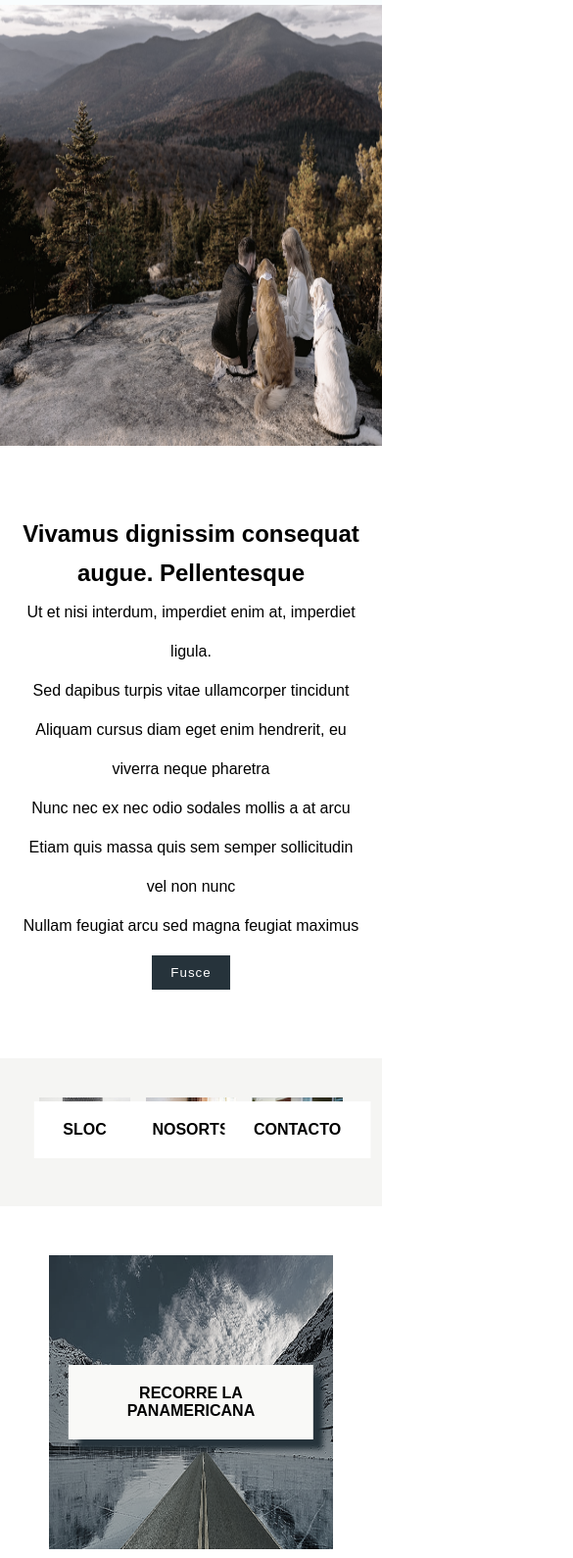
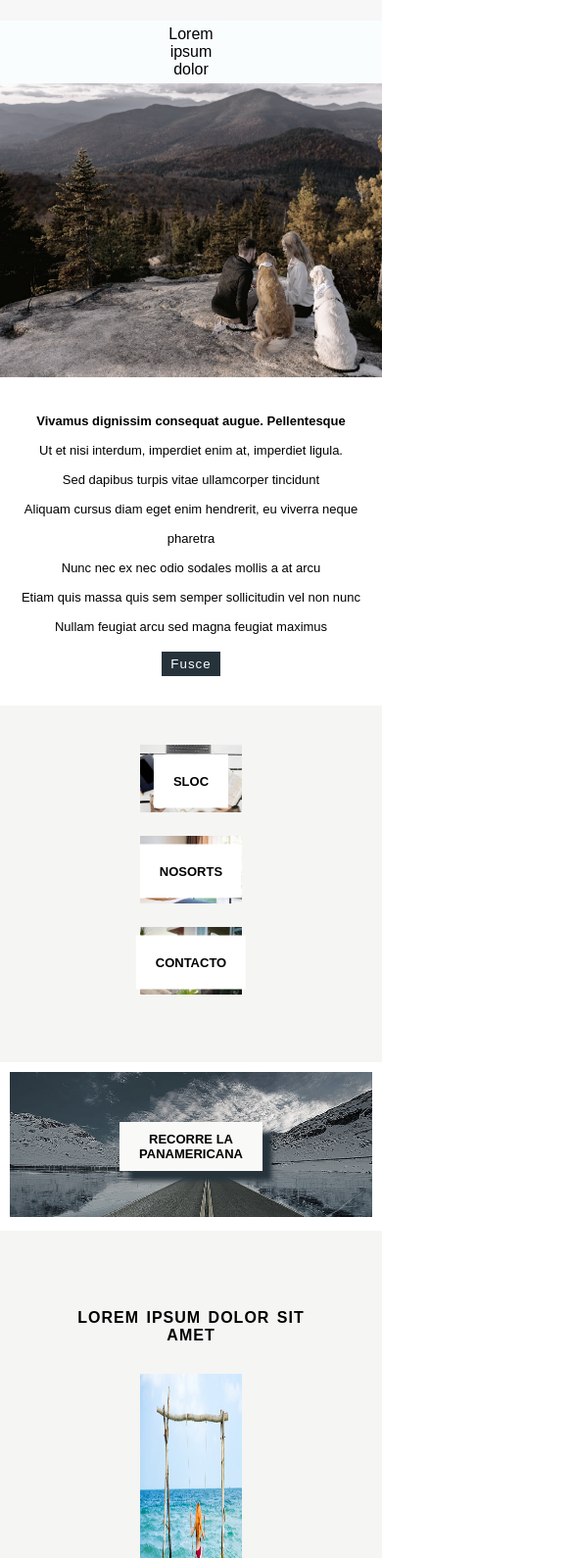
Before and after one commit to mohittaneja156/InternshipTask, a plain HTML site: page Intern/index.html in a window 390 px wide. Shown: the part 221-1811 px from the top of the page at 98% size, 585 px wide, since content can reach past the window. Drawn offline with Linux system fonts and the light colour scheme.

Commit message:
Responsive CSS

```diff
--- a/Intern/style.css
+++ b/Intern/style.css
@@ -1,3 +1,5 @@
+/* Basic styles remain unchanged */
+
 body{
 	margin: 0px;
 	padding: 0px;
@@ -30,7 +32,6 @@ li a{
 .logo{
 	width: 100%;
 	height: 150px;
-
 	background-color: #f7f7f7;
 	overflow: hidden;
 	align-items: center;
@@ -40,14 +41,12 @@ li a{
 	overflow: hidden;
 	height: 50%;
 	margin-top: 37.5px;
-
 }
 .main1 img{
 	object-fit: contain;
 	height: 100%;
 	width: 100%;
 }
-
 
 .navbar2{
 	background-color: #f9fdfe;
@@ -58,7 +57,6 @@ li a{
 	color: black;
 }
 .img-container{
-
 	width: 100%;
 	height: 450px;
 }
@@ -72,10 +70,10 @@ li a{
 .about{
 	padding: 70px 20px;
 	display: flex;
-	flex-direction:column;
+	flex-direction: column;
 	justify-content: center;
 }
-.about h1,p{
+.about h1, p{
 	text-align: center;
 	margin: 0;
 	line-height: 40px;
@@ -90,11 +88,7 @@ li a{
 	border: none;
 	letter-spacing: 1px;
 	cursor: pointer;
-
-
 }
-
-
 
 .box{
 	height: 70%;
@@ -122,7 +116,6 @@ li a{
 	text-align: center;
 	color: black;
 }
-
 .card-text {
 	position: absolute;
 	top: 50%;
@@ -131,7 +124,7 @@ li a{
 	background-color: white;
 	padding: 30px;
 	padding-top: 20px;
-	padding-bottom	: 20px;
+	padding-bottom: 20px;
 	font-weight: bolder;
 }
 
@@ -144,14 +137,12 @@ li a{
 	position: relative;
 	text-align: center;
 	height: 300px;
-
 }
 .banner-container img{
 	object-fit: fill;
 	height: 100%;
 	width: 100%;
 	filter: grayscale(80%);
-
 }
 .banner-container .banner-text{
 	position: absolute;
@@ -163,7 +154,6 @@ li a{
 	font-weight: bolder;
 	border-color: #26333b;
 	box-shadow: 10px 10px 5px #26333b;
-
 }
 
 .card2-content{
@@ -178,9 +168,7 @@ li a{
 	letter-spacing: 1px;
 	padding: 40px;
 	padding-bottom: 10px;
-
 }
-
 .card2{
 	padding: 20px;
 	padding-bottom: 50px;
@@ -203,7 +191,6 @@ li a{
 	display: block;
 	height: 300px;
 	width: 100%;
-
 }
 .card2-text {
 	background-color: white;
@@ -213,13 +200,10 @@ li a{
 	letter-spacing: 1px;
 	font-size: x-small;
 	line-height: 150%;
-
 }
 
-
-
 .footer {
-    position:static;
+	position: static;
 	left: 0;
 	bottom: 0;
 	width: 100%;
@@ -239,16 +223,14 @@ li a{
 	position: relative;
 	padding-bottom: 100px;
 }
-
 .footer-logo{
 	width: 100%;
 	justify-content: center;
 	align-items: center;
 }
-
 .footer-logo img{
 	padding: 5px;
-	height:70px;
+	height: 70px;
 	width: 300px;
 }
 .col1-text1{
@@ -258,7 +240,6 @@ li a{
 	word-spacing: 2px;
 	letter-spacing: 1px;
 	margin-top: 20px;
-
 }
 .col1-text2{
 	font-size: small;
@@ -282,16 +263,11 @@ li a{
 	width: 30px;
 	background: transparent;
 	cursor: pointer;
-
-
-
 }
 .socials button img{
 	height: 100%;
 	width: 100%;
-
 }
-
 .col2-text1{
 	font-size: small;
 	text-align: center;
@@ -299,7 +275,6 @@ li a{
 	word-spacing: 2px;
 	letter-spacing: 1px;
 	margin-top: 20px;
-
 }
 .col2-text2{
 	font-size: small;
@@ -310,7 +285,6 @@ li a{
 	margin-bottom: 20px;
 	line-height: 150%;
 }
-
 .col3-text1{
 	font-size: small;
 	text-align: center;
@@ -319,7 +293,6 @@ li a{
 	letter-spacing: 1px;
 	line-height: 140%;
 	margin-top: 20px;
-
 }
 .col3-text2{
 	font-size: small;
@@ -338,13 +311,12 @@ li a{
 	background: transparent;
 	border: solid;
 	border-radius: 2px;
-	border-color: #26333b ;
+	border-color: #26333b;
 	padding: 7px;
 	letter-spacing: 2px;
 	font-weight: bolder;
 	font-size: x-small;
 }
-
 
 .footer-section2{
 	height: auto;
@@ -355,11 +327,9 @@ li a{
 	word-spacing: 3px;
 	letter-spacing: 2px;
 	padding: 20px;
-	font-size:xx-small;
-	font-weight:bold;
-
+	font-size: xx-small;
+	font-weight: bold;
 }
-
 .footer-section3{
 	height: auto;
 	background-color: e0e8eb;
@@ -368,25 +338,20 @@ li a{
 	position: relative;
 	padding-bottom: 10px;
 }
-
 .img-row {
 	display: flex;
 }
 .img-column {
 	flex: 33.33%;
 	object-fit: contain;
-	height:fit-content;
+	height: fit-content;
 	height: 100px;
-
 }
 .img-column img{
 	width: 100%;
 	height: 100%;
 	filter: grayscale(50%);
-
 }
-
-
 .footer-section4{
 	display: flex;
 	justify-content: center;
@@ -411,3 +376,89 @@ li a{
 	font-size: xx-small;
 	font-weight: bold;
 }
+
+@media (max-width: 768px) {
+	ul li {
+		width: auto;
+		display: block;
+		text-align: center;
+	}
+
+	.navbar2 {
+		text-align: center;
+	}
+
+	.card .boxes, .card2 .boxes2 {
+		flex-direction: column;
+		align-items: center;
+	}
+
+	.card .boxes .box, .card2 .boxes2 .box2 {
+		width: 90%;
+		margin-bottom: 20px;
+	}
+
+	.banner-container {
+		height: auto;
+		padding: 20px;
+	}
+
+	.footer-section1 {
+		flex-direction: column;
+		align-items: center;
+		padding: 20px;
+	}
+
+	.footer-section1 > div {
+		width: 100%;
+		text-align: center;
+		margin-bottom: 20px;
+	}
+
+	.img-row {
+		flex-direction: column;
+	}
+
+	.img-column {
+		width: 100%;
+		margin-bottom: 10px;
+	}
+}
+
+@media (max-width: 480px) {
+	.navbar2 {
+		padding: 5px;
+	}
+
+	.img-container {
+		height: 300px;
+	}
+
+	.about {
+		padding: 30px 10px;
+	}
+
+	.about h1, .about p {
+		line-height: 30px;
+		font-size: small;
+	}
+
+	.about button {
+		width: 60px;
+		padding: 5px;
+	}
+
+	.banner-container {
+		padding: 10px;
+	}
+
+	.banner-container .banner-text {
+		padding: 10px 20px;
+		font-size: small;
+	}
+
+	.card-text {
+		padding: 20px;
+		font-size: small;
+	}
+}
```
Lines whose indentation alone changed are shown as unchanged.
